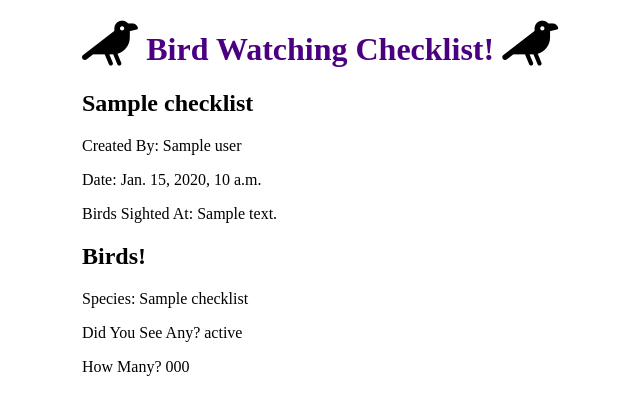
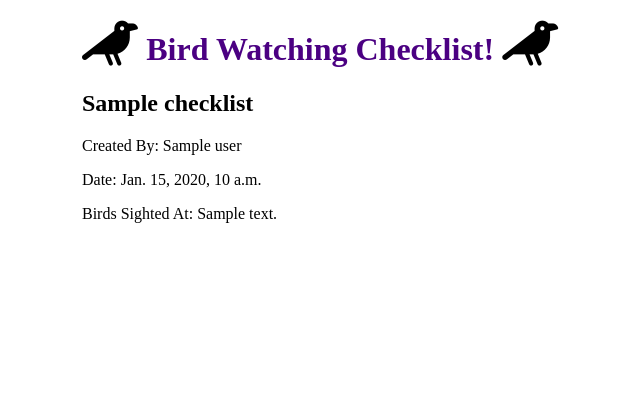
Before and after one commit to SummonerSkies/chirp-check, a Django app: template check/templates/check/index.html in a window 1280 px wide. Shown: the top 415 px of the page, without its empty margins (258-898 px from the left). Run offline with Django 4.2, Linux system fonts and the light colour scheme; the template is opened without the code that fills it: most values are stand-ins (such as "Sample title", 1, 10 or a date in 2020); parts of the project's set-up code (start-up, migrations or seed data) failed here and were passed over.

```diff
--- a/check/templates/check/index.html
+++ b/check/templates/check/index.html
@@ -13,15 +13,13 @@
         <p>Birds Sighted At: {{checklist.description}}</p>
         {% endfor %}
     </div>
-    <div class="row">
-        <!-- Bird -->
-        <h2>Birds!</h2>
-        {% for birds in object_list %}
-        <p>Species: {{birds.bird_name}}</p>
-        <p>Did You See Any? {{birds.status}}</p>
-        <p>How Many? {{birds.number_seen}}</p>
-        {% endfor %}
-    </div>
+
+<!-- Things to add:
+If option for
+    1. message when there's no lists,
+    2. listed view when something is generated.
+    3. need to take into account when logged in/out. -->
+
 </div>
 
 <!-- index.html content ends here -->
--- a/chirp_check/settings.py
+++ b/chirp_check/settings.py
@@ -27,7 +27,7 @@ TEMPLATES_DIR = os.path.join(BASE_DIR, 'templates')
 SECRET_KEY = os.environ.get('SECRET_KEY')
 
 # SECURITY WARNING: don't run with debug turned on in production!
-DEBUG = False
+DEBUG = True
 
 ALLOWED_HOSTS = ['8000-summonerskie-chirpcheck-3yrmncd34fa.ws.codeinstitute-ide.net',
                 'chirp-check-ddace85f08c7.herokuapp.com']
```
Also changed, not shown: check/forms.py (+16 -0 lines).
